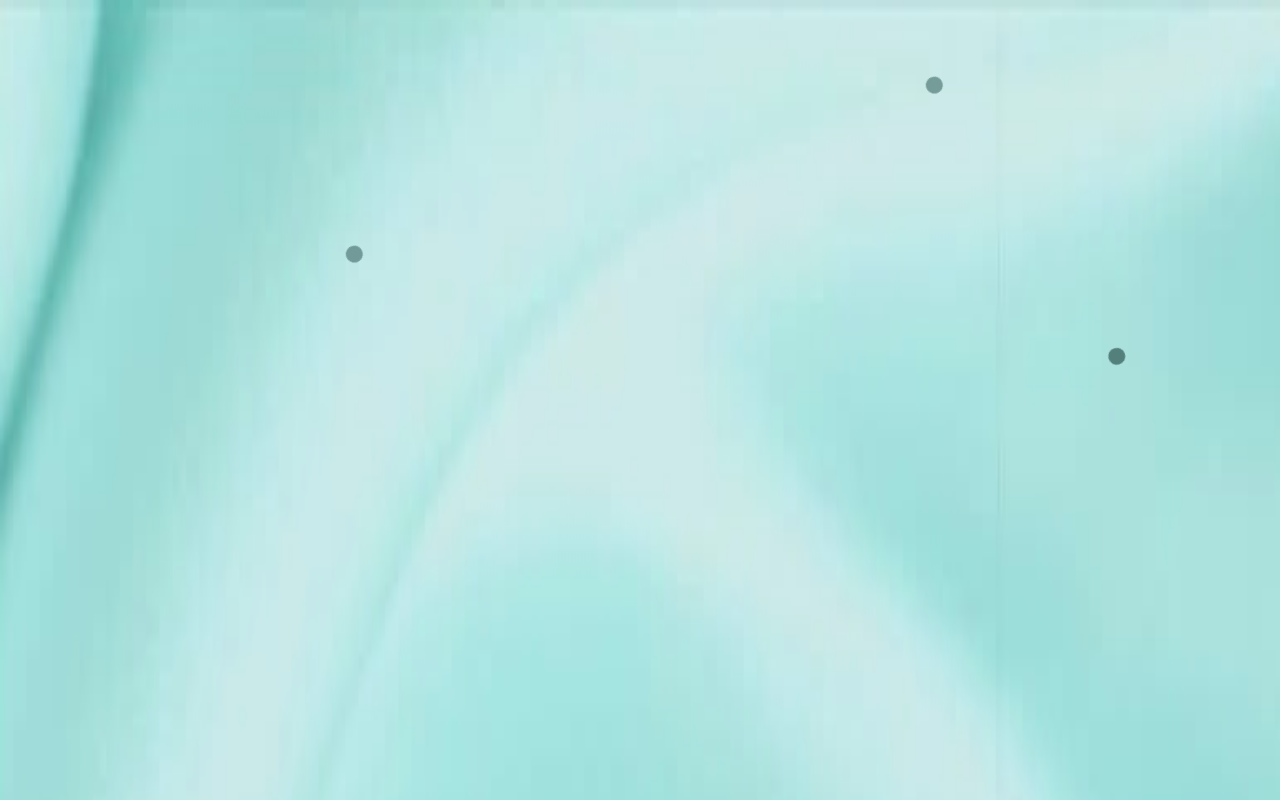
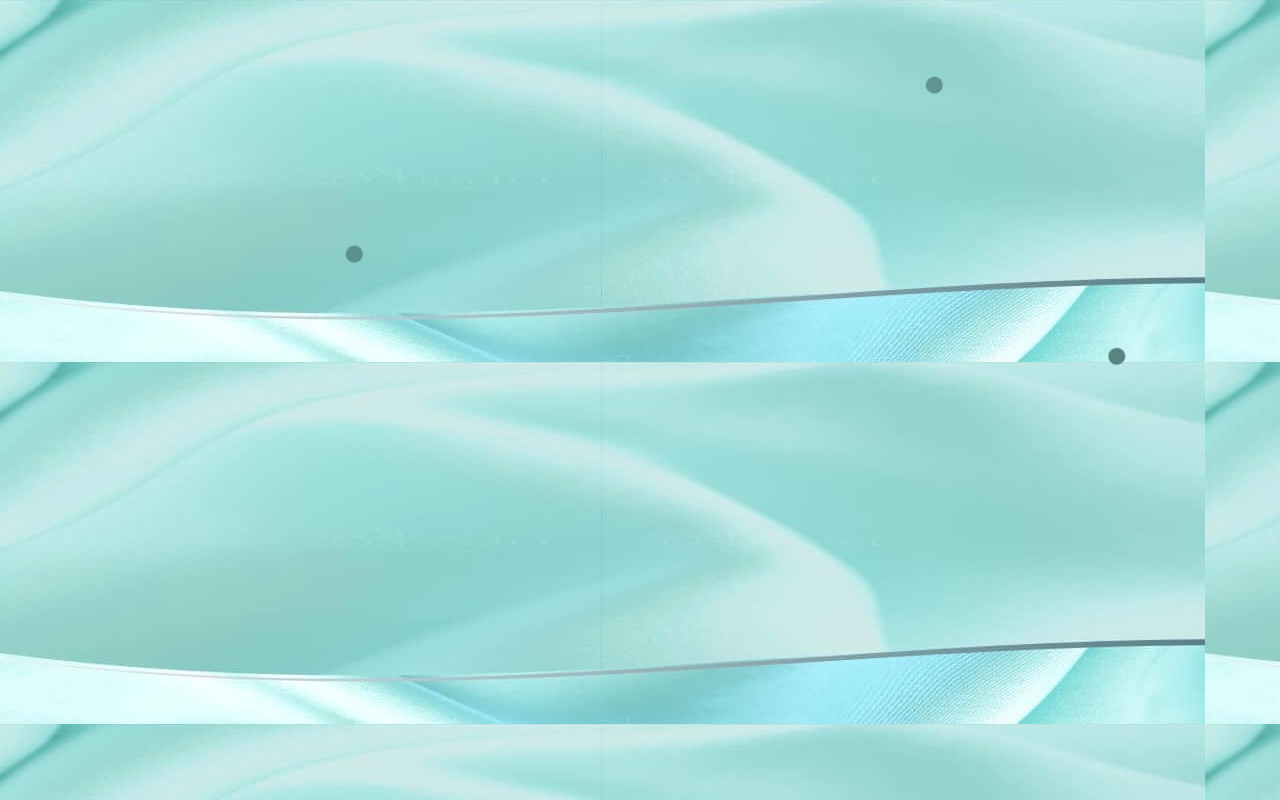
Before and after one commit to ltrinh23/HA-Huynh-Anh-Beauty2, a plain HTML site: page index.html in a window 1280 px wide. Drawn offline with Linux system fonts and the light colour scheme.

Commit message:
trying something

```diff
--- a/st-dand.css
+++ b/st-dand.css
@@ -6,7 +6,6 @@ body {
 
 body {
     background-image: url("./pictures/bg2.JPG");    /*this is the set up for now*/
-    background-size: 2000px 3200px;
     display: flex;
     justify-content: center;
     align-items: center;
```
